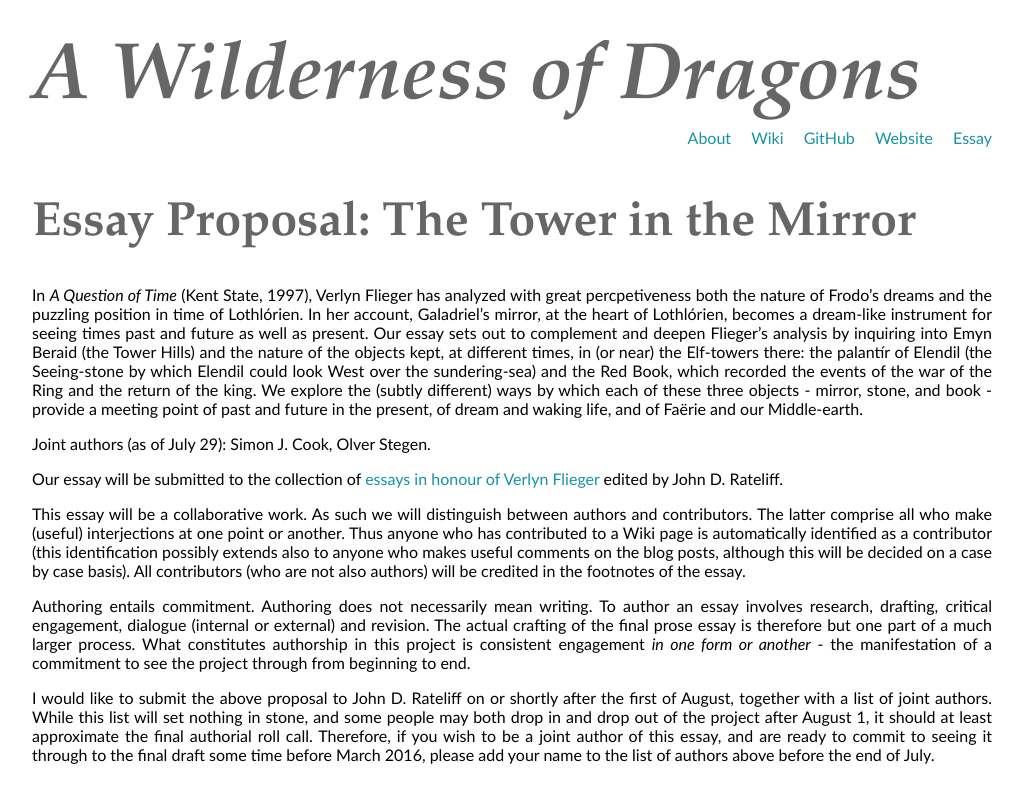
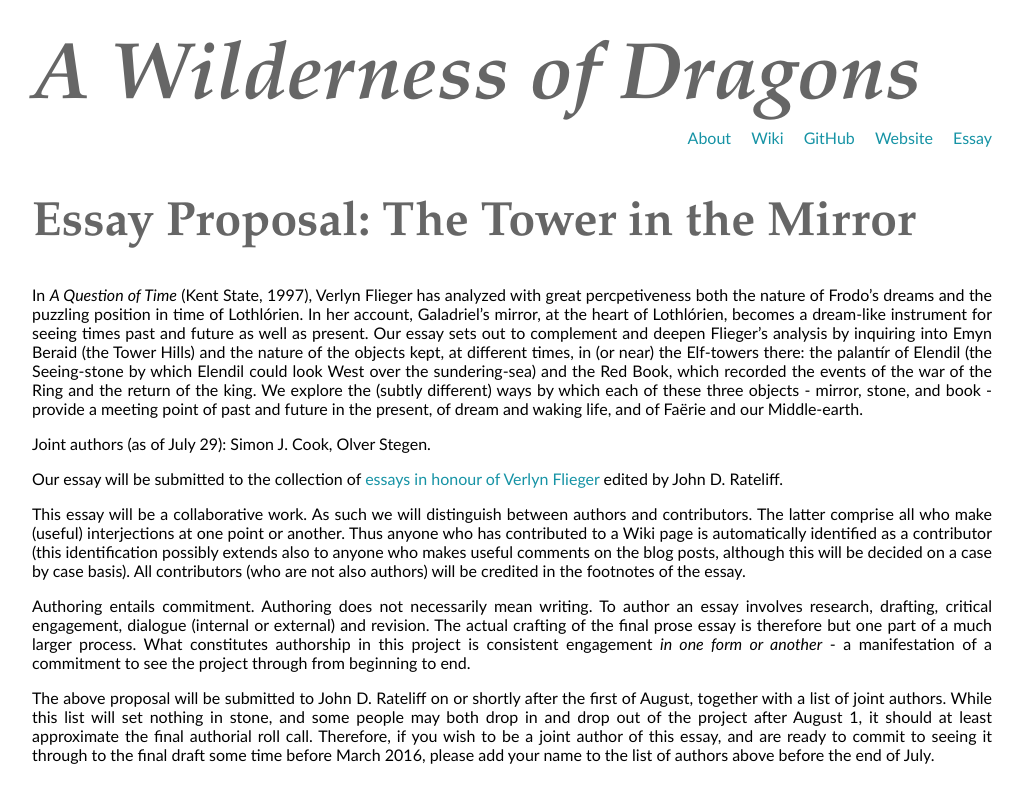
Before and after one commit to uoou/AWildernessOfDragons, a Jekyll site: the page built from essay.md, in a window 1280 px wide. Shown: the top 803 px of the page, without its empty margins (0-1026 px from the left). Built offline with Jekyll 4.4.1, drawn with Linux system fonts in a browser that asks for light colours; Markdown is read by kramdown in place of the engine named in the settings.

Commit message:
Update essay.md

```diff
--- a/essay.md
+++ b/essay.md
@@ -10,6 +10,6 @@ Our essay will be submitted to the collection of [essays in honour of Verlyn Fli
 
 This essay will be a collaborative work. As such we will distinguish between authors and contributors. The latter comprise all who make (useful) interjections at one point or another. Thus anyone who has contributed to a Wiki page is automatically identified as a contributor (this identification possibly extends also to anyone who makes useful comments on the blog posts, although this will be decided on a case by case basis). All contributors (who are not also authors) will be credited in the footnotes of the essay.
 
-Authoring entails commitment. Authoring does not necessarily mean writing. To author an essay involves research, drafting, critical engagement, dialogue (internal or external) and revision. The actual crafting of the final prose essay is therefore but one part of a much larger process. What constitutes authorship in this project is consistent engagement *in one form or another* - the manifestation of a commitment to see the project through from beginning to end.
+Authoring entails commitment. Authoring does not necessarily mean writing. To author an essay involves research, drafting, critical engagement, dialogue (internal or external) and revision. The actual crafting of the final prose essay is therefore but one part of a much larger process. What constitutes authorship in this project is consistent engagement *in one form or another* - a manifestation of a commitment to see the project through from beginning to end.
 
-I would like to submit the above proposal to John D. Rateliff on or shortly after the first of August, together with a list of joint authors. While this list will set nothing in stone, and some people may both drop in and drop out of the project after August 1, it should at least approximate the final authorial roll call. Therefore, if you wish to be a joint author of this essay, and are ready to commit to seeing it through to the final draft some time before March 2016, please add your name to the list of authors above before the end of July.
+The above proposal will be submitted to John D. Rateliff on or shortly after the first of August, together with a list of joint authors. While this list will set nothing in stone, and some people may both drop in and drop out of the project after August 1, it should at least approximate the final authorial roll call. Therefore, if you wish to be a joint author of this essay, and are ready to commit to seeing it through to the final draft some time before March 2016, please add your name to the list of authors above before the end of July.
```
